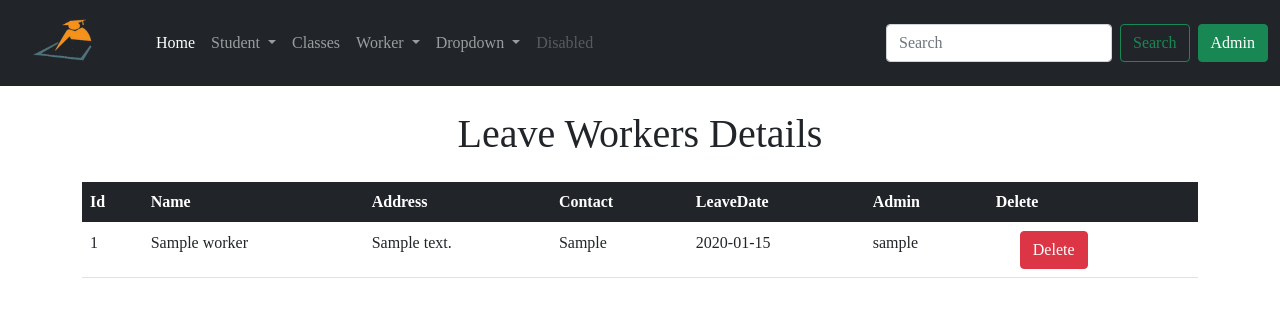
After one commit to ijazbacha/School-managment-system, a Flask app: page /leave_worker_detials in a window 1280 px wide. The commit adds this page. Shown: the top 317 px of the page. Run offline with Flask 2, Linux system fonts and the light colour scheme; tables that the repository leaves empty hold one stand-in row (values such as "Sample post"); some libraries are stand-ins or nearby versions.

Commit message:
save leave worker detial

```diff
--- a/app/__init__.py
+++ b/app/__init__.py
@@ -3,7 +3,8 @@ from config import Config
 from flask_sqlalchemy import SQLAlchemy
 from flask_migrate import Migrate
 from flask_login import LoginManager
-
+from flask_moment import Moment
+from flask_babel import Babel
 
 
 app = Flask(__name__)
@@ -12,7 +13,7 @@ db = SQLAlchemy(app)
 migrate = Migrate(app, db)
 login = LoginManager(app)
 login.login_view = 'admin_login'
-
+moment = Moment(app)
 
 
 
--- a/app/routes.py
+++ b/app/routes.py
@@ -2,7 +2,7 @@ from sqlalchemy.orm import query
 from app import app, db
 from flask import Flask, render_template, redirect, url_for, request, flash, abort
 from flask_login import current_user, login_user, logout_user, login_required
-from app.models import Admin, Student, Teacher, Worker, Class
+from app.models import Admin, Student, Teacher, Worker, LeaveWorker, Class
 
 
 
@@ -90,7 +90,7 @@ def add_class():
         cls_name = request.form['cls_name']
         db.session.add(Class(cls_name=cls_name))
         db.session.commit()
-        flash('Class successfully added!')
+        flash('{} is successfully added'.format(cls_name))
         return redirect(url_for('list_of_class'))
     return render_template('add_class.html')
 
@@ -131,7 +131,7 @@ def add_student():
                         )
         db.session.add(student)
         db.session.commit()
-        flash('Student successfully added')
+        flash('{} is successfully added'.format(std_name))
         return redirect(url_for('add_student'))
 
     return render_template('add_student.html', title='Add Student', classes=classes)
@@ -160,12 +160,73 @@ def add_worker():
         worker = Worker(worker_name=worker_name, worker_address=worker_address, worker_contact=worker_contact, admin=current_user)
         db.session.add(worker)
         db.session.commit()
-        return redirect(url_for('add_worker'))
+        flash('{} is successfully added'.format(worker_name))
+        return redirect(url_for('worker_detials'))
 
-    return render_template('worker.html', title='Worker')
+    return render_template('worker.html', title='Worker', worker=None)
 
 
 @app.route('/worker_detials')
 def worker_detials():
     workers = Worker.query.all()
     return render_template('worker_detials.html', title='Worker Detials', workers=workers)
+
+
+@app.route('/update_worker/<id>', methods=['GET', 'POST'])
+def update_worker(id):
+    worker = Worker.query.filter_by(id=id).first()
+    if request.method == 'POST':
+        worker.worker_name = request.form['worker_name']
+        worker.worker_address = request.form['worker_address']
+        worker.worker_contact = request.form['worker_contact']
+        worker.admin_id = current_user.id
+        db.session.commit()
+        flash('{} is successfully update'.format(worker.worker_name))
+        return redirect(url_for('worker_detials'))
+
+    return render_template('worker.html', title='Worker', worker=worker)
+
+
+
+@app.route('/leave_worker/<id>')
+def leave_worker(id):
+    worker = Worker.query.filter_by(id=id).first()
+    try:
+        if worker:
+            leave_worker_name = worker.worker_name
+            leave_worker_address = worker.worker_address
+            leave_worker_contact = worker.worker_contact
+            admin_id = current_user.id
+            l_worker = LeaveWorker(
+                            leave_worker_name=leave_worker_name,
+                            leave_worker_address=leave_worker_address,
+                            leave_worker_contact=leave_worker_contact,
+                            admin_id=admin_id)
+            db.session.add(l_worker)
+            db.session.commit()
+
+            db.session.delete(worker)
+            db.session.commit()
+            flash('{} is successfully leave'.format(worker.worker_name))
+            return redirect(url_for('worker_detials'))
+    except:
+        return redirect(url_for('worker_detials'))
+
+
+@app.route('/leave_worker_detials')
+def leave_worker_detials():
+    leave_worker = LeaveWorker.query.all()
+    return render_template('leave_worker.html', title='Leave Worker', leave_worker=leave_worker)
+
+
+@app.route('/leave_worker_delete/<id>')
+def leave_worker_delete(id):
+    leave_worker = LeaveWorker.query.filter_by(id=id).first()
+    try:
+        if leave_worker:
+            db.session.delete(leave_worker)
+            db.session.commit()
+            flash('Worker {} is premenent delete!'.format(leave_worker.leave_worker_name))
+            return redirect(url_for('leave_worker_detials'))
+    except:
+        return redirect(url_for('leave_worker_detials'))
--- a/app/templates/base.html
+++ b/app/templates/base.html
@@ -33,6 +33,11 @@
     {% block content %} {% endblock %}
 
 
+
+
+
+
+
     <script src="https://cdn.jsdelivr.net/npm/bootstrap@5.0.0-beta2/dist/js/bootstrap.bundle.min.js" integrity="sha384-b5kHyXgcpbZJO/tY9Ul7kGkf1S0CWuKcCD38l8YkeH8z8QjE0GmW1gYU5S9FOnJ0" crossorigin="anonymous"></script>
 </body>
 </html>
--- /dev/null
+++ b/app/templates/leave_worker.html
@@ -0,0 +1,64 @@
+{% extends 'base.html' %}
+
+
+{% block content %}
+
+<div class="container">
+
+<h1 class="text-center mt-4">Leave Workers Details</h1>
+
+<table class="table mt-4">
+    <thead class="table-dark">
+      <tr>
+        <th scope="col">Id</th>
+        <th scope="col">Name</th>
+        <th scope="col">Address</th>
+        <th scope="col">Contact</th>
+        <th scope="col">LeaveDate</th>
+        <th scope="col">Admin</th>
+        <th scope="col">Delete</th>
+      </tr>
+    </thead>
+    {% for worker in leave_worker %}
+    <tbody>
+      <tr>
+        <td> {{ worker.id }}</td>
+        <td> {{ worker.leave_worker_name }} </td>
+        <td> {{ worker.leave_worker_address }} </td>
+        <td> {{ worker.leave_worker_contact }} </td>
+        <td> {{ worker.leave_date.strftime('%Y-%m-%d') }} </td>
+        <td> {{ worker.admin.username }} </td>
+        <td>
+            <!-- Button trigger modal -->
+            <button type="button" class="btn btn-danger ms-4" data-bs-toggle="modal" data-bs-target="#exampleModal">
+                Delete
+            </button>
+        </td>
+      </tr>
+    </tbody>
+    <!-- Modal -->
+    <div class="modal fade" id="exampleModal" tabindex="-1" aria-labelledby="exampleModalLabel" aria-hidden="true">
+        <div class="modal-dialog">
+        <div class="modal-content">
+            <div class="modal-header">
+            <h5 class="modal-title" id="exampleModalLabel">  Do you want to Delete!</h5>
+            <button type="button" class="btn-close" data-bs-dismiss="modal" aria-label="Close"></button>
+            </div>
+            <div class="modal-body">
+                <h5 class="card-title text-warning"> Worker<b style="color: black;"> {{ worker.leave_worker_name }}</b></h5>
+            </div>
+            <div class="modal-footer">
+            <button type="button" class="btn btn-secondary" data-bs-dismiss="modal">Close</button>
+            <a href="{{ url_for('leave_worker_delete', id=worker.id) }}"><button type="button" class="btn btn-danger">Yes</button></a>
+            </div>
+        </div>
+        </div>
+      </div>
+    {% endfor %}
+</table>
+
+
+</div>
+
+
+{% endblock %}
--- a/app/templates/nav.html
+++ b/app/templates/nav.html
@@ -21,18 +21,18 @@
           </li>
 
 
-
           <li class="nav-item">
             <a class="nav-link " aria-current="page" href="{{ url_for('list_of_class') }}">Classes</a>
           </li>
+
 
           <li class="nav-item dropdown">
             <a class="nav-link dropdown-toggle" href="#" id="navbarDropdown" role="button" data-bs-toggle="dropdown" aria-expanded="false">
               Worker
             </a>
             <ul class="dropdown-menu" aria-labelledby="navbarDropdown">
-              <li><a class="dropdown-item" href=" {{ url_for('add_worker') }} ">Add Worker</a></li>
-              <li><a class="dropdown-item" href=" {{ url_for('worker_detials') }} ">Worker Detials</a></li>
+              <li><a class="dropdown-item" href="{{ url_for('worker_detials') }}">Workers</a></li>
+              <li><a class="dropdown-item" href="{{ url_for('leave_worker_detials') }}">Leave Workers</a></li>
             </ul>
           </li>
 
```
Also changed, not shown: app/models.py (+18 -0 lines), app/templates/student_profile.html (+4 -4 lines), app/templates/worker.html (+4 -4 lines), app/templates/worker_detials.html (+38 -1 lines), migrations/versions/a21863f0fafd_.py (deleted, +0 -105 lines), migrations/versions/df2269976aec_.py (added, +126 -0 lines), app.db.
